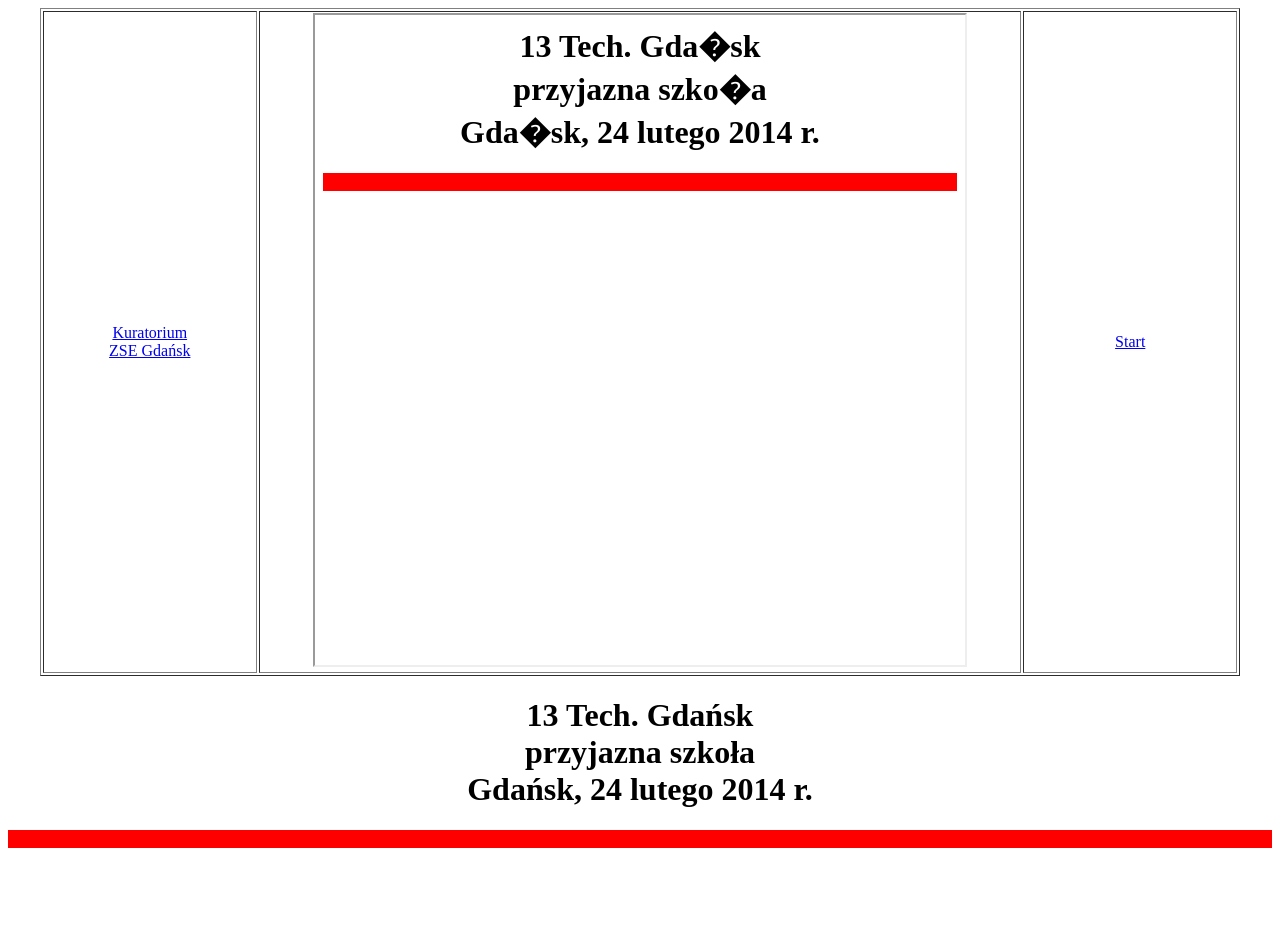
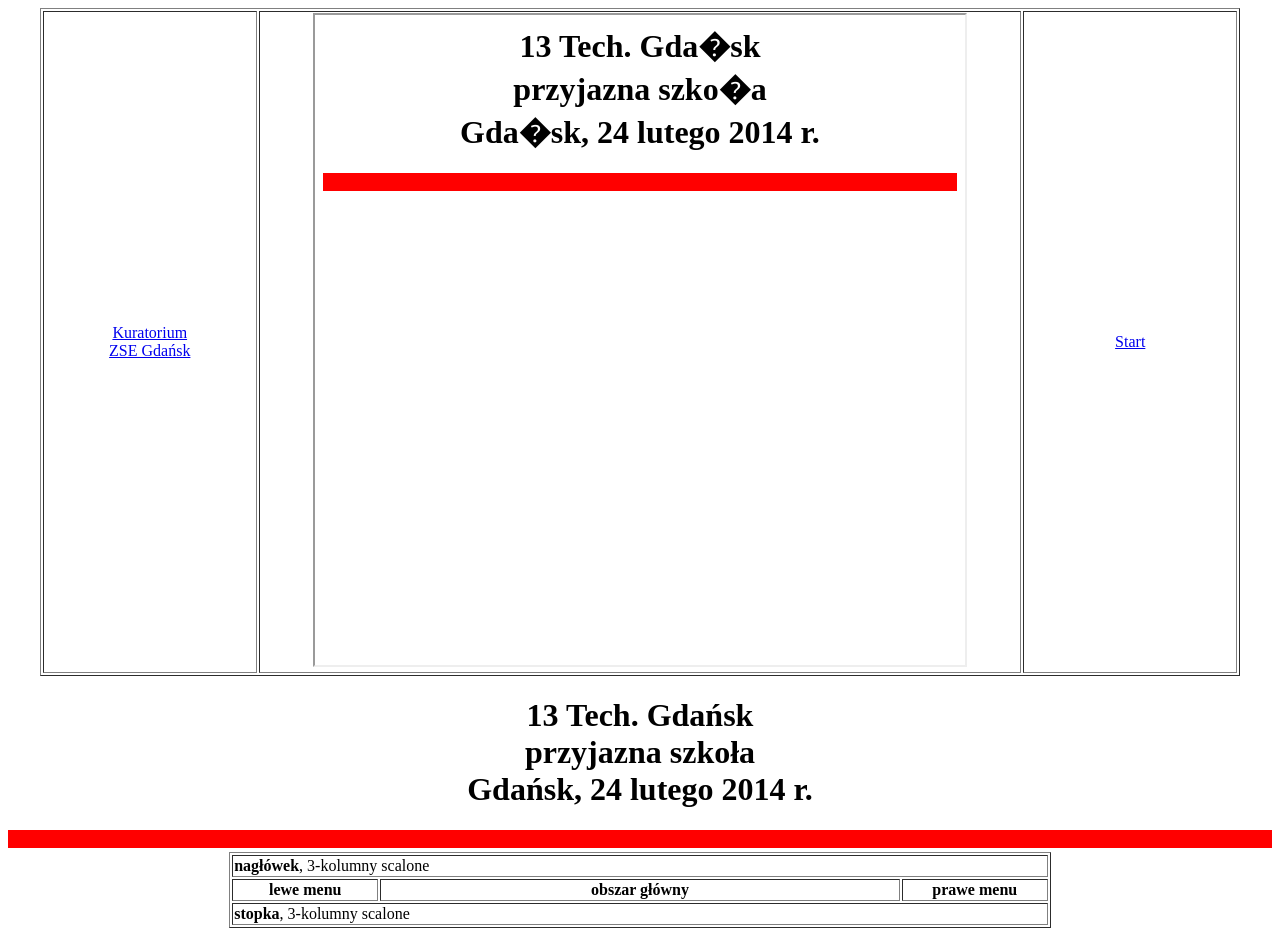
Before and after one commit to mateusz456/index.html, a plain HTML site: page index.html in a window 1280 px wide. Before the commit the page ends 860 px from the top, so only its background shows below. Drawn offline with Linux system fonts and the light colour scheme.

Commit message:
Update index.html

```diff
--- a/index.html
+++ b/index.html
@@ -28,3 +28,33 @@
 <marquee bgcolor="red">Pozdrowienia</marquee>
 </body>
 </html>
+<html>
+<head>
+<meta charset="utf-8">
+</head>
+<body>
+<table width=65% border="1" align="center">
+<tr>
+<td colspan="3">
+<b>nagłówek</b>, 3-kolumny scalone
+</td>
+</tr>
+<tr>
+<td width=18% align="center">
+<b>lewe menu</b>
+</td>
+<td align=center>
+<b>obszar główny</b>
+</td>
+<td width=18% align="center">
+<b>prawe menu</b>
+</td>
+</tr>
+<tr>
+<td colspan="3">
+<b>stopka</b>, 3-kolumny scalone
+</td>
+</tr>
+</table>
+</body>
+</html>
```
